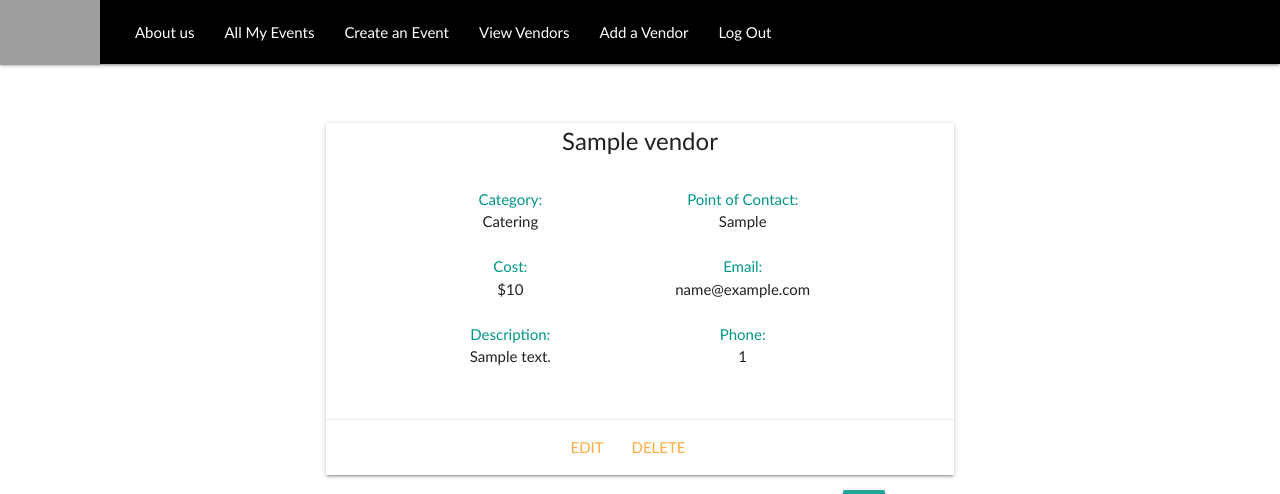
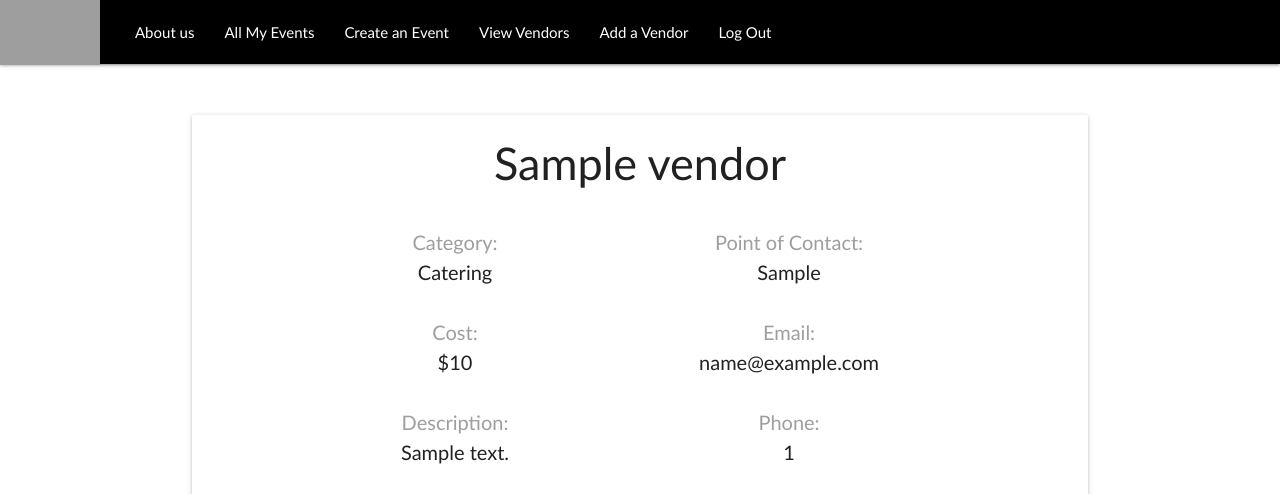
Before and after one commit to dszwarc/DEVentful, a Django app: page /vendors/1/ in a window 1280 px wide. Shown: the top 494 px of the page. Run offline with Django 4.2, Linux system fonts and the light colour scheme; a user stored in the database is signed in; tables that the repository leaves empty hold one stand-in row (values such as "Sample post"); grey boxes are pictures that could not be loaded.

Commit message:
add styling to vendor detail and review

```diff
--- a/main_app/static/css/style.css
+++ b/main_app/static/css/style.css
@@ -123,9 +123,10 @@ h3{
 
 .top-of-vendor{
   padding-top: 50px;
+  margin: 0 auto !important;
   display: flex;
   flex-direction: row;
-  width: 100%;
+  width: 100% !important;
   flex-wrap: wrap;
   justify-content: center;
 }
@@ -135,6 +136,8 @@ h3{
   display: flex;
   text-align: center;
   flex-direction: column;
+  font-size: 20px;
+  margin: 0;
 }
 
 #card-content{
@@ -160,6 +163,7 @@ h3{
 
 #upload-photo-btn{
   margin: 0 auto;
+  color: white;
 }
 
 #assoc_vendor{
@@ -184,3 +188,8 @@ h3{
   text-align:center;
   padding-bottom: 15px;
 }
+
+#vendor-title{
+  font-size:45px;
+  padding-top: 15px;
+}
--- a/main_app/templates/main_app/event_detail.html
+++ b/main_app/templates/main_app/event_detail.html
@@ -52,7 +52,6 @@
                 </form>
             </div>
 
-
         {% endfor %}
         {% else %}
         <h5>No Vendors :(</h5>
--- a/main_app/templates/main_app/vendor_detail.html
+++ b/main_app/templates/main_app/vendor_detail.html
@@ -3,18 +3,18 @@
 <div class="all-of-vendor">
   <div class="container top-of-vendor">
     <div class="card" id="vendor-info">
-      <span class="card-title">{{ vendor.vendor_name }}</span>
+      <span id="vendor-title" class="card-title">{{ vendor.vendor_name }}</span>
       <div class="card-content" id="card-content">
 
         <div class="vendor-blurb" id="vendor-left">
-          <p><span class="teal-text">Category:</span><br>{{vendor.get_category_display}}</p><br>
-          <p><span class="teal-text">Cost:</span><br>${{ vendor.cost }}</p><br>
-          <p><span class="teal-text">Description:</span><br>{{ vendor.description }}</p>
+          <p><span class="grey-text">Category:</span><br>{{vendor.get_category_display}}</p><br>
+          <p><span class="grey-text">Cost:</span><br>${{ vendor.cost }}</p><br>
+          <p><span class="grey-text">Description:</span><br>{{ vendor.description }}</p>
         </div>
         <div class="vendor-blurb" id="vendor-right">
-          <p><span class="teal-text">Point of Contact:</span><br>{{ vendor.poc }}</p><br>
-          <p><span class="teal-text">Email:</span><br>{{ vendor.email }}</p><br>
-          <p><span class="teal-text">Phone:</span><br>{{ vendor.phone }}</p><br>
+          <p><span class="grey-text">Point of Contact:</span><br>{{ vendor.poc }}</p><br>
+          <p><span class="grey-text">Email:</span><br>{{ vendor.email }}</p><br>
+          <p><span class="grey-text">Phone:</span><br>{{ vendor.phone }}</p><br>
 
         </div>
 
@@ -28,10 +28,10 @@
     {% for photo in vendor.photo_set.all %}
     <img class="responsive-img card-panel" src="{{photo.url}}">
     <form action="{% url 'delete_photo' vendor.id photo.id %}">
-      <input type="submit" class="btn" value="x">
+      <input type="submit" class="waves-effect waves-light btn black" value="x">
     </form>
     {% empty %}
-      <div class="card-panel teal-text center-align">
+      <div class="card-panel grey-text center-align">
         No Photos Uploaded
       </div>
     {% endfor %}
@@ -41,7 +41,7 @@
         <form action="{% url 'add_photo' vendor.id %}" enctype="multipart/form-data" method="POST" class="card-panel">
         {% csrf_token %}
         <div class = "file-field input-field">
-          <div class = "btn">
+          <div class = "waves-effect waves-light btn black">
             <span>Browse</span>
             <input name="photo-file" type = "file" />
           </div>
@@ -51,7 +51,7 @@
             </div>
           </div>
         <br><br>
-        <input id="upload-photo-btn" type="submit" class="btn" value="Upload Photo">
+        <input id="upload-photo-btn" type="submit" class="waves-effect waves-light btn black" value="Upload Photo">
         </form>
       </div>
 
@@ -59,7 +59,7 @@
 
         <form class="card-panel" action="{% url 'assoc_vendor' vendor.id %}" method="POST">
         {% csrf_token %}
-        <span class="card-title">Add <span class="teal-text">{{ vendor.vendor_name}}</span> to your Event!</span>
+        <span class="card-title">Add <span class="grey-text">{{ vendor.vendor_name}}</span> to your Event!</span>
         <br><br><label for="event_id">Events:</label><br>
         <select name="event_id" id="vendor_assoc">
         {% if events.count %}
@@ -68,7 +68,7 @@
           {% endfor %}
         {% endif %}
         </select>
-        <button type="submit" class="btn">Add Vendor to Event</button>
+        <button type="submit" class="waves-effect waves-light btn black">Add Vendor to Event</button>
         </form>
       </div>
     </div>
@@ -84,6 +84,7 @@
           <th>Experience</th>
           <th>Content</th>
           <th>Rating</th>
+          <th>Left By</th>
           <th></th>
         </tr>
       </thead>
@@ -94,7 +95,14 @@
             <td>{{ review.get_experience_display }}</td>
             <td>{{ review.content}}</td>
             <td>{{ review.rating }}</td>
-            <td><a href="{% url 'review_delete' vendor.id review.id %}">Delete</a></td>
+            <td>{{review.user}}</td>
+            <td>
+              {% if request.user.is_anonymous == False %}
+                {% if user == request.user %}
+                <a href="{% url 'review_delete' vendor.id review.id %}">Delete</a>
+                {% endif %}
+              {% endif %}
+            </td>
           </tr>
         {% endfor %}
       </tbody>
@@ -102,7 +110,7 @@
       </div>
     </div>
     {% else %}
-    <h5 id="no-review-title"><span class="teal-text">{{vendor.vendor_name}}</span> has no reviews yet. <br> Leave one below!</span></h5>
+    <h5 id="no-review-title"><span class="grey-text">{{vendor.vendor_name}}</span> has no reviews yet. <br> Leave one below!</span></h5>
     {% endif %}
 
 
@@ -112,7 +120,7 @@
     <form action="{% url 'add_review' vendor.id %}" method="POST">
     {% csrf_token %}
     {{ review_form.as_p }}
-    <button type="submit" class="btn">Submit Review</button>
+    <button type="submit" class="waves-effect waves-light btn black">Submit Review</button>
     </form>
   </div>
 </div>
--- a/main_app/views.py
+++ b/main_app/views.py
@@ -43,6 +43,18 @@ def about(request):
 BUCKET = os.environ['AWS_BUCKET']
 S3_BASE_URL = os.environ['AWS_URL']
 
+def vendor_detail(request, pk):
+    vendor_id = pk
+    vendor = Vendor.objects.get(id=vendor_id)
+    if request.user.is_anonymous:
+        review_form = ReviewForm()
+        return render(request, 'main_app/vendor_detail.html', {'vendor': vendor, 'events': [], 'review_form':review_form})
+    else:
+        print(request.user)
+        events_vendor_doesnt_have = Event.objects.exclude(id__in=vendor.events.all().values_list('id')).filter(user=request.user)
+        review_form = ReviewForm()
+        return render(request, 'main_app/vendor_detail.html', {'vendor': vendor, 'events':events_vendor_doesnt_have, 'review_form':review_form})
+
 
 @login_required
 def add_photo(request, vendor_id):
@@ -78,7 +90,6 @@ class EventList(LoginRequiredMixin, ListView):
     model = Event
 
 
-@login_required
 def event_index(request):
     events = Event.objects.filter(user=request.user)  # Corrected queryset
     return render(request, 'main_app/event_list.html', {'event_list': events})
@@ -123,29 +134,6 @@ class VendorDetail(DetailView):
     model = Vendor
     # extra_context = {'events': Event.objects.filter({'vendors': pk})}
 
-
-def vendor_detail(request, pk):
-    vendor_id = pk
-    vendor = Vendor.objects.get(id=vendor_id)
-    events_vendor_doesnt_have = Event.objects.exclude(id__in=vendor.events.all().values_list('id')).filter(user=request.user)
-    print(events_vendor_doesnt_have)
-    review_form = ReviewForm()
-
-    return render(request, 'main_app/vendor_detail.html', {'vendor': vendor, 'events':events_vendor_doesnt_have, 'review_form':review_form})
-
-
-    # return render(request, )
-
-
-# def vendor_detail(request, pk):
-#     vendor_id = pk
-#     vendor = Vendor.objects.get(id=vendor_id)
-#     events_vendor_doesnt_have = Event.objects.exclude(id__in=vendor.events.all().values_list('id')).filter(user=request.user)
-#     review_form = ReviewForm()
-#     context = {'vendor': vendor, 'events': events_vendor_doesnt_have, 'review_form': review_form}
-#     return render(request, 'main_app/vendor_detail.html', context)
-
-
 class VendorDelete(LoginRequiredMixin, DeleteView):
     model = Vendor
     success_url = '/vendors/'
```
